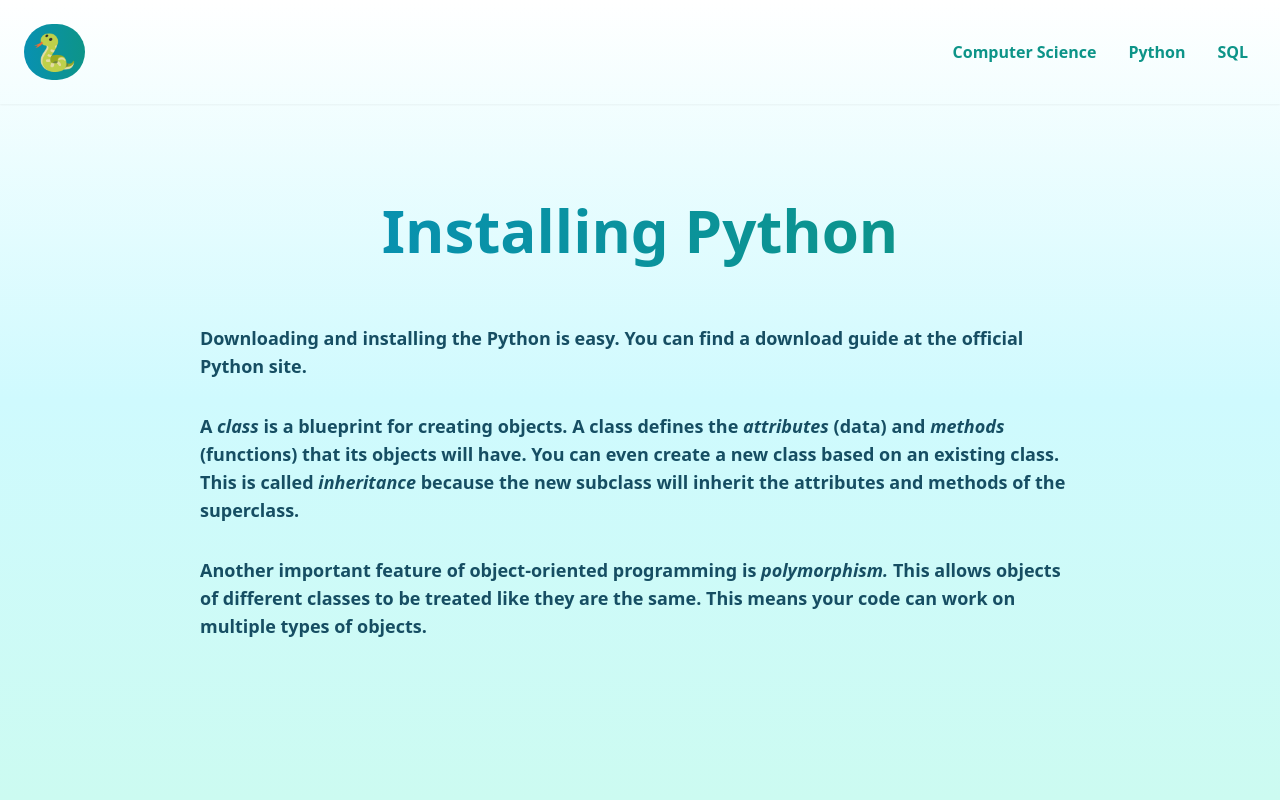
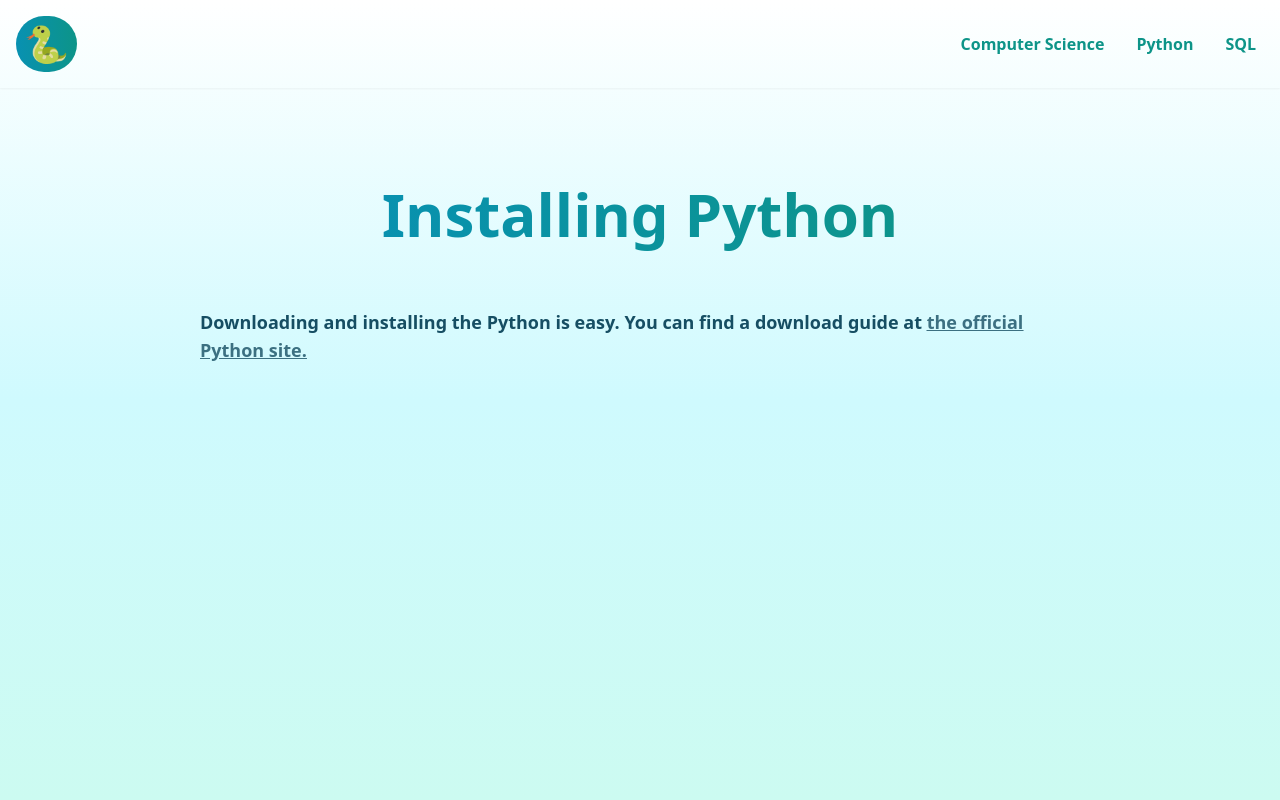
Before and after one commit to ccingram94/armstrongstem, a Next.js app: page /python/installation in a window 1280 px wide. Shown: the top 800 px of the page. Built offline with nearby package versions, Linux system fonts and the light colour scheme.

Commit message:
css spacing

```diff
--- a/components/header.js
+++ b/components/header.js
@@ -7,7 +7,7 @@ export default function Header () {
 
     return (
         <>
-        <div className="w-full flex flex-row justify-center items-center text-center text-teal-600 font-bold p-2 shadow-sm">
+        <div className="w-full flex flex-row justify-center items-center text-center text-teal-600 font-bold shadow-sm">
             <div className="w-full max-w-7xl flex flex-row justify-between items-center text-center p-2">
                 <Link href="/">
                     <div>
--- a/pages/python/installation.js
+++ b/pages/python/installation.js
@@ -21,9 +21,7 @@ export default function Installation() {
         <Header />
         <div className='w-full pt-12 pt-12 flex flex-col justify-center items-center text-center text-cyan-900'>
           <h1 className='text-xl md:text-2xl lg:text-6xl p-6 lg:p-12 font-bold text-transparent bg-clip-text bg-gradient-to-r from-cyan-600 to-teal-600'>Installing Python</h1>
-          <h3 className='text-sm lg:text-lg p-2 m-2 lg:font-bold text-left max-w-4xl'>Downloading and installing the Python is easy.  You can find a download guide at <Link href="https://www.python.org/downloads/">the official Python site.</Link></h3>
-          <h3 className='text-sm lg:text-lg p-2 m-2 lg:font-bold text-left max-w-4xl'>A <i>class</i> is a blueprint for creating objects.  A class defines the <i>attributes</i> (data) and <i>methods</i> (functions) that its objects will have.  You can even create a new class based on an existing class.  This is called <i>inheritance</i> because the new subclass will inherit the attributes and methods of the superclass.</h3>
-          <h3 className='text-sm lg:text-lg p-2 m-2 lg:font-bold text-left max-w-4xl'>Another important feature of object-oriented programming is <i>polymorphism.</i>  This allows objects of different classes to be treated like they are the same.  This means your code can work on multiple types of objects.</h3>
+          <h3 className='text-sm lg:text-lg p-2 m-2 lg:font-bold text-left max-w-4xl'>Downloading and installing the Python is easy.  You can find a download guide at <u className='opacity-80 hover:opacity-100 transition-all'> <Link href="https://www.python.org/downloads/">the official Python site.</Link></u></h3>
 
 
         </div>
```
